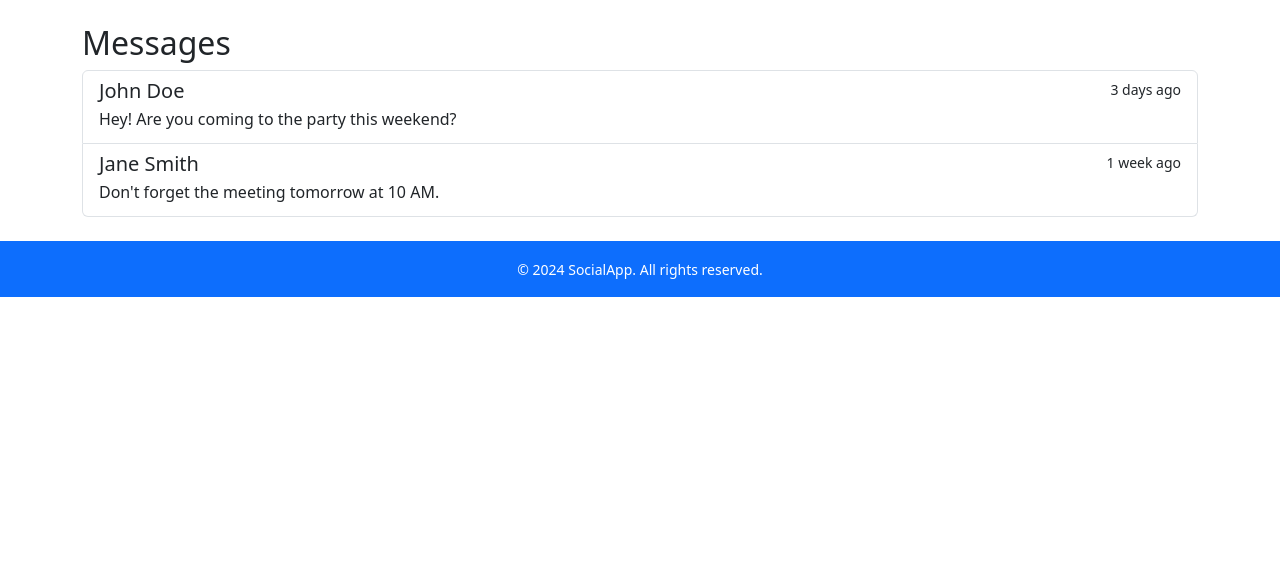
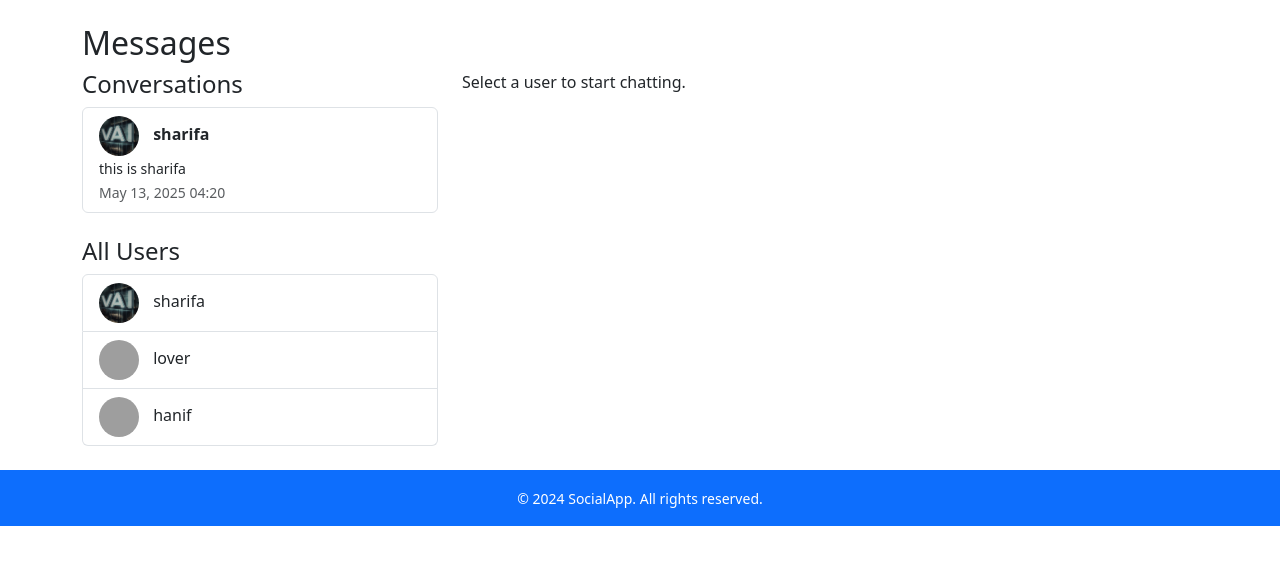
Before and after one commit to Hadi-jawdi/Vshare, a Django app: page /messages/ in a window 1280 px wide. Shown: the part 56-621 px from the top of the page. Run offline with Django 5.2, Linux system fonts and the light colour scheme; a user stored in the database is signed in; data comes from the database, SQL or seed files in the repository; both versions use the stored data as it was after the commit; grey boxes are pictures that could not be loaded.

Commit message:
messenger creeated

```diff
--- a/main/forms.py
+++ b/main/forms.py
@@ -1,6 +1,6 @@
 from django import forms
 from django.contrib.auth.models import User
-from .models import UserProfile
+from .models import UserProfile, Message
 from .models_post_like_fixed import Post
 
 class ProfileEditForm(forms.ModelForm):
@@ -31,3 +31,10 @@ class PostForm(forms.ModelForm):
     class Meta:
         model = Post
         fields = ['content']
+
+class MessageForm(forms.ModelForm):
+    content = forms.CharField(widget=forms.Textarea(attrs={'rows': 3, 'placeholder': 'Type your message here...'}), label='')
+
+    class Meta:
+        model = Message
+        fields = ['content']
--- a/main/models.py
+++ b/main/models.py
@@ -9,3 +9,17 @@ class UserProfile(models.Model):
 
     def __str__(self):
         return f"{self.user.username}'s profile"
+
+
+class Message(models.Model):
+    sender = models.ForeignKey(User, on_delete=models.CASCADE, related_name='sent_messages')
+    receiver = models.ForeignKey(User, on_delete=models.CASCADE, related_name='received_messages')
+    content = models.TextField()
+    timestamp = models.DateTimeField(auto_now_add=True)
+    is_read = models.BooleanField(default=False)
+
+    class Meta:
+        ordering = ['-timestamp']
+
+    def __str__(self):
+        return f"From {self.sender.username} to {self.receiver.username} at {self.timestamp}"
--- a/main/views_post_like.py
+++ b/main/views_post_like.py
@@ -146,6 +146,64 @@ def notifications(request):
     return render(request, 'notifications.html')
 
 
+from .models import UserProfile, Message
+from .forms import PostForm, ProfileEditForm, MessageForm
+from django.db.models import Q
+
 @login_required
 def messages_view(request):
-    return render(request, 'messages.html')
+    user = request.user
+    message_form = MessageForm()
+    selected_user = None
+    messages = []
+
+    # Get list of users who have messaged or been messaged by the current user
+    conversation_users = User.objects.filter(
+        Q(sent_messages__receiver=user) | Q(received_messages__sender=user)
+    ).distinct()
+
+    # Prepare conversation users with latest message preview
+    conversation_previews = []
+    for u in conversation_users:
+        latest_message = Message.objects.filter(
+            (Q(sender=user) & Q(receiver=u)) | (Q(sender=u) & Q(receiver=user))
+        ).order_by('-timestamp').first()
+        conversation_previews.append({
+            'user': u,
+            'latest_message': latest_message,
+        })
+
+    # Get all users except the current user
+    all_users = User.objects.exclude(id=user.id)
+
+    if request.method == 'POST':
+        message_form = MessageForm(request.POST)
+        selected_user_id = request.POST.get('selected_user_id')
+        if selected_user_id:
+            selected_user = User.objects.filter(id=selected_user_id).first()
+        if message_form.is_valid() and selected_user:
+            message = message_form.save(commit=False)
+            message.sender = user
+            message.receiver = selected_user
+            message.save()
+            message_form = MessageForm()  # reset form after sending
+
+    else:
+        selected_user_id = request.GET.get('user')
+        if selected_user_id:
+            selected_user = User.objects.filter(id=selected_user_id).first()
+
+    if selected_user:
+        messages = Message.objects.filter(
+            (Q(sender=user) & Q(receiver=selected_user)) |
+            (Q(sender=selected_user) & Q(receiver=user))
+        ).order_by('timestamp')
+
+    return render(request, 'messages.html', {
+        'conversation_users': conversation_users,
+        'conversation_previews': conversation_previews,
+        'selected_user': selected_user,
+        'messages': messages,
+        'message_form': message_form,
+        'all_users': all_users,
+    })
--- a/templates/messages.html
+++ b/templates/messages.html
@@ -2,20 +2,74 @@
 {% block title %}Messages - SocialApp{% endblock %}
 {% block content %}
     <h2>Messages</h2>
-    <div class="list-group">
-        <a href="#" class="list-group-item list-group-item-action">
-            <div class="d-flex w-100 justify-content-between">
-                <h5 class="mb-1">John Doe</h5>
-                <small>3 days ago</small>
+    <div class="row">
+        <div class="col-md-4">
+            <h4>Conversations</h4>
+            <div class="list-group mb-4">
+                {% for conv in conversation_previews %}
+                    <a href="{% url 'messages' %}?user={{ conv.user.id }}" class="list-group-item list-group-item-action {% if selected_user and conv.user.id == selected_user.id %}active{% endif %}">
+                        {% if conv.user.profile.profile_image %}
+                            <img src="{{ conv.user.profile.profile_image.url }}" alt="{{ conv.user.username }}" class="rounded-circle" style="width: 40px; height: 40px; object-fit: cover; margin-right: 10px;">
+                        {% else %}
+                            <img src="/static/default_profile.png" alt="{{ conv.user.username }}" class="rounded-circle" style="width: 40px; height: 40px; object-fit: cover; margin-right: 10px;">
+                        {% endif %}
+                        <strong>{{ conv.user.username }}</strong><br>
+                        {% if conv.latest_message %}
+                            <small>{{ conv.latest_message.content|truncatechars:40 }}</small><br>
+                            <small class="text-muted">{{ conv.latest_message.timestamp|date:"M d, Y H:i" }}</small>
+                        {% else %}
+                            <small>No messages yet.</small>
+                        {% endif %}
+                    </a>
+                {% empty %}
+                    <p>No conversations yet.</p>
+                {% endfor %}
             </div>
-            <p class="mb-1">Hey! Are you coming to the party this weekend?</p>
-        </a>
-        <a href="#" class="list-group-item list-group-item-action">
-            <div class="d-flex w-100 justify-content-between">
-                <h5 class="mb-1">Jane Smith</h5>
-                <small>1 week ago</small>
+            <h4>All Users</h4>
+            <div class="list-group">
+                {% for u in all_users %}
+                    <a href="{% url 'messages' %}?user={{ u.id }}" class="list-group-item list-group-item-action {% if selected_user and u.id == selected_user.id %}active{% endif %}">
+                        {% if u.profile.profile_image %}
+                            <img src="{{ u.profile.profile_image.url }}" alt="{{ u.username }}" class="rounded-circle" style="width: 40px; height: 40px; object-fit: cover; margin-right: 10px;">
+                        {% else %}
+                            <img src="/static/default_profile.png" alt="{{ u.username }}" class="rounded-circle" style="width: 40px; height: 40px; object-fit: cover; margin-right: 10px;">
+                        {% endif %}
+                        {{ u.username }}
+                    </a>
+                {% empty %}
+                    <p>No other users found.</p>
+                {% endfor %}
             </div>
-            <p class="mb-1">Don't forget the meeting tomorrow at 10 AM.</p>
-        </a>
+        </div>
+        <div class="col-md-8">
+            {% if selected_user %}
+                <h4>Chat with {{ selected_user.username }}</h4>
+                <div class="messages" style="height: 400px; overflow-y: scroll; border: 1px solid #ccc; padding: 10px; margin-bottom: 10px;">
+                    {% for message in messages %}
+                        <div class="message {% if message.sender == user %}sent{% else %}received{% endif %}" style="margin-bottom: 10px; display: flex; align-items: center;">
+                            {% if message.sender.profile.profile_image %}
+                                <img src="{{ message.sender.profile.profile_image.url }}" alt="{{ message.sender.username }}" class="rounded-circle" style="width: 30px; height: 30px; object-fit: cover; margin-right: 10px;">
+                            {% else %}
+                                <img src="/static/default_profile.png" alt="{{ message.sender.username }}" class="rounded-circle" style="width: 30px; height: 30px; object-fit: cover; margin-right: 10px;">
+                            {% endif %}
+                            <div>
+                                <strong>{{ message.sender.username }}:</strong> {{ message.content }}<br>
+                                <small>{{ message.timestamp|date:"M d, Y H:i" }}</small>
+                            </div>
+                        </div>
+                    {% empty %}
+                        <p>No messages yet.</p>
+                    {% endfor %}
+                </div>
+                <form method="post" action="{% url 'messages' %}">
+                    {% csrf_token %}
+                    {{ message_form.as_p }}
+                    <input type="hidden" name="selected_user_id" value="{{ selected_user.id }}">
+                    <button type="submit" class="btn btn-primary">Send</button>
+                </form>
+            {% else %}
+                <p>Select a user to start chatting.</p>
+            {% endif %}
+        </div>
     </div>
 {% endblock %}
```
Also changed, not shown: db.sqlite3, main/migrations/0003_message.py (added).
